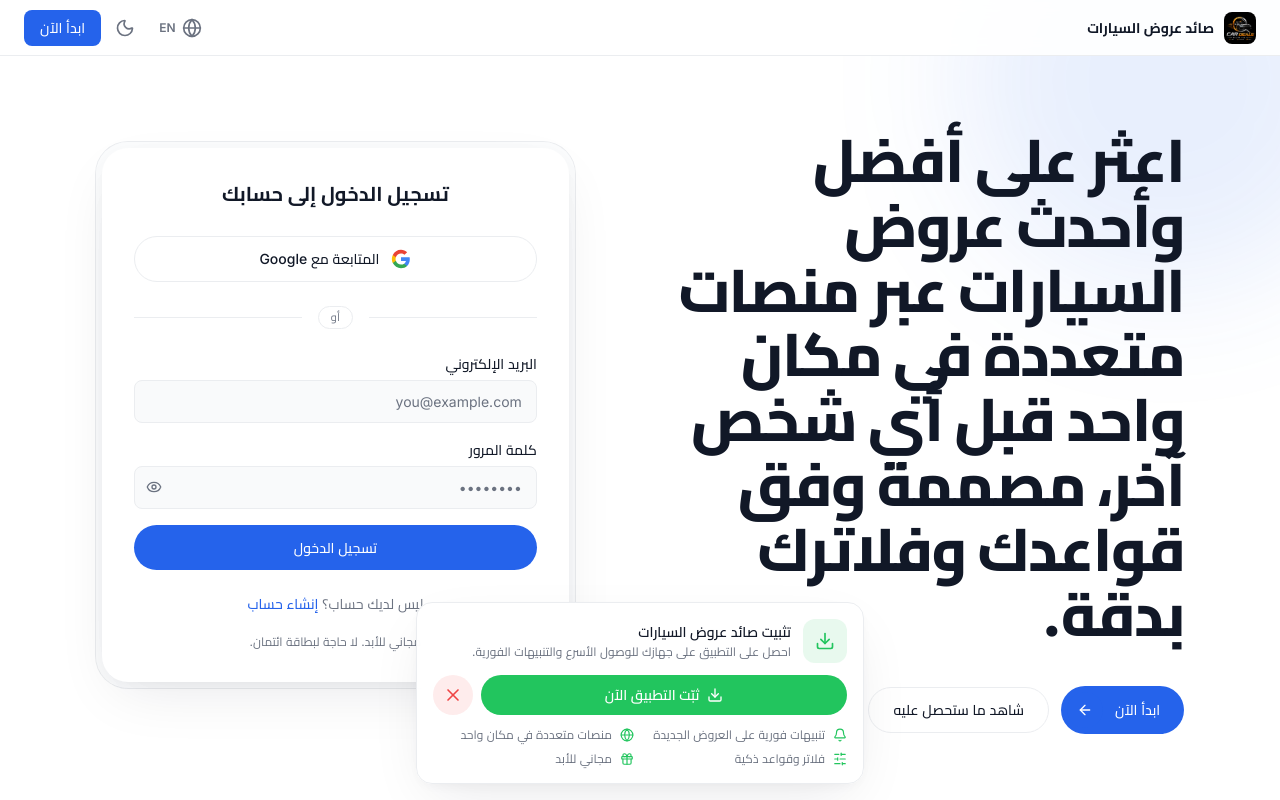
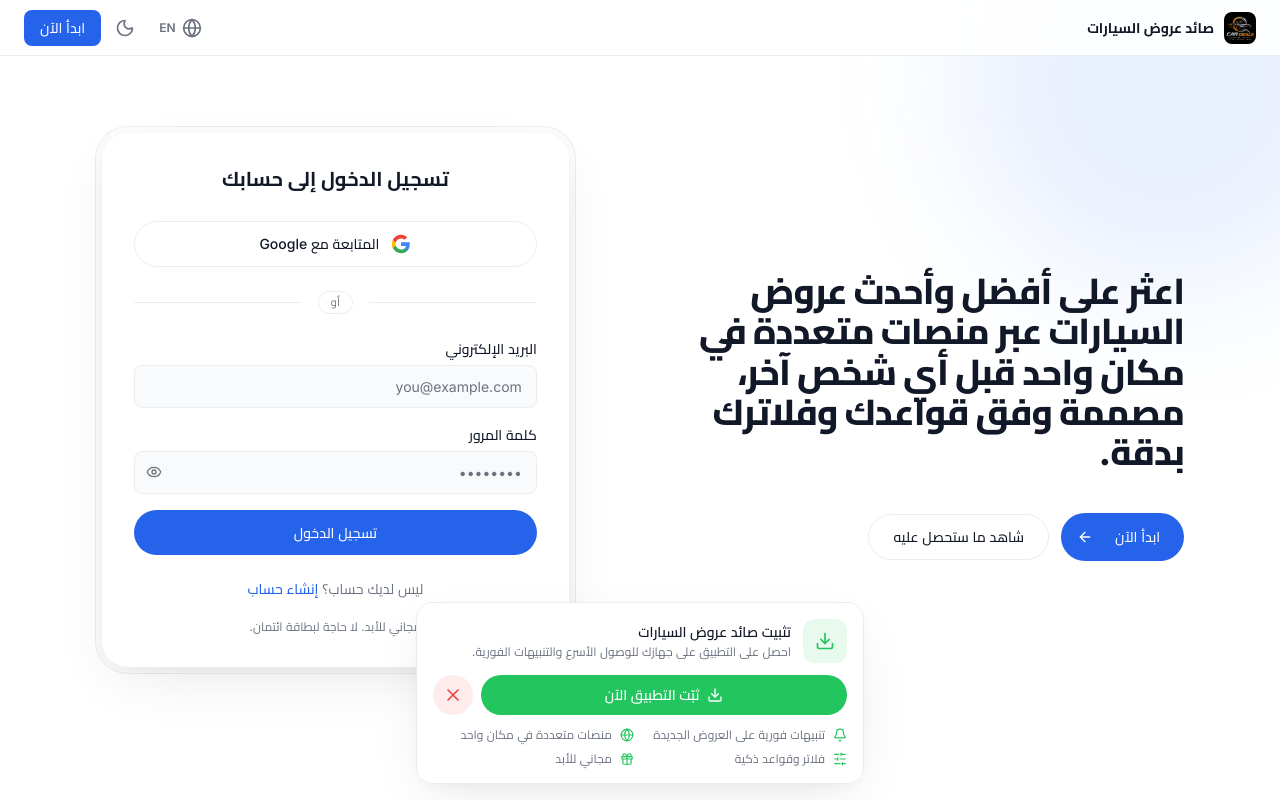
Before and after one commit to kloodpt-hub/DamgedCarsScanner, a Next.js app: page /ar in a window 1280 px wide. Shown: the top 800 px of the page. Built offline with nearby package versions, Linux system fonts and the light colour scheme; no server answers.

Commit message:
style: reduce hero tagline font size

```diff
--- a/src/app/[locale]/page.tsx
+++ b/src/app/[locale]/page.tsx
@@ -280,7 +280,7 @@ function LandingContent() {
             {/* Left: value proposition */}
             <Reveal>
               <div>
-                <h1 className="mt-8 text-4xl sm:text-5xl lg:text-6xl font-extrabold text-text leading-[1.08] tracking-tight">
+                <h1 className="mt-8 text-2xl sm:text-3xl lg:text-4xl font-extrabold text-text leading-[1.12] tracking-tight">
                   {t.tagline}
                 </h1>
 
```
